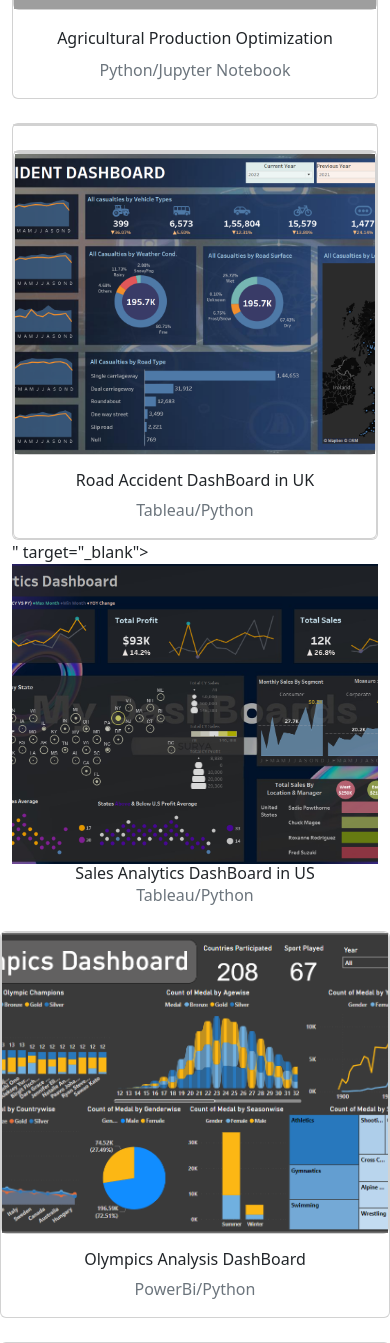
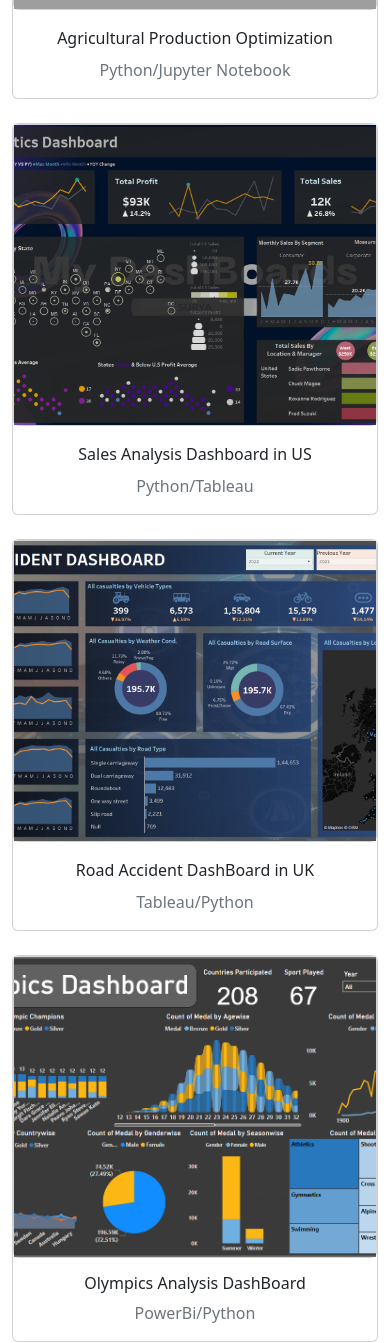
Before and after one commit to SuryaR08/Portfolio-, a website: page index.html in a window 390 px wide. Shown: the part 2940-4283 px from the top of the page. Drawn offline with nearby package versions, Linux system fonts and the light colour scheme; grey boxes are pictures that could not be loaded.

Commit message:
Update index.html

```diff
--- a/index.html
+++ b/index.html
@@ -100,27 +100,35 @@
             </div>
           </div>
 
+
           <div class="col-lg-3 px-md-3 px-0 col-md-4 card-wrapper">
             <div class="card mt-4">
-              <a class="card" href="<div class="col-lg-3 px-md-3 px-0 col-md-4 card-wrapper">
+              <a class="card" href="https://public.tableau.com/views/SalesAnalyticsDashboard_16873521676370/salesdark?:language=en-US&:display_count=n&:origin=viz_share_link" target="_blank">
+              <img src="images/us sales.png" class="img-fluid" alt="portfolio-img"></a>
+              <div class="card-body text-center">Sales Analysis Dashboard in US
+                <h6 class="card-title">
+                </h6>
+                <p class="card-text text-secondary">Python/Tableau</p>
+              </div>
+            </div>
+          </div>
+
+
+
+          <div class="col-lg-3 px-md-3 px-0 col-md-4 card-wrapper">
             <div class="card mt-4">
               <a class="card" href="https://github.com/SuryaR08/Road-Accident-DashBoard-in-UK/tree/main" target="_blank">
               <img src="images/dash1.png" class="img-fluid" alt="portfolio-img"></a>
-              <div class="card-body text-center">
-                <h6 class="card-title">Road Accident DashBoard in UK
-                </h6>
-                <p class="card-text text-secondary">Tableau/Python</p>
-              </div>
-            </div>
-          </div>" target="_blank">
-              <img src="images/us sales.png" class="img-fluid" alt="portfolio-img"></a>
-              <div class="card-body text-center">
-                <h6 class="card-title">Sales Analytics DashBoard in US
+              <div class="card-body text-center">Road Accident DashBoard in UK
+                <h6 class="card-title">
                 </h6>
                 <p class="card-text text-secondary">Tableau/Python</p>
               </div>
             </div>
           </div>
+
+
+
 
           <div class="col-lg-3 px-md-3 px-0 col-md-4 card-wrapper">
             <div class="card mt-4">
@@ -159,6 +167,8 @@
               </div>
             </div>
           </div>
+
+
           <div class="col-lg-3 px-md-3 px-0 col-md-4 card-wrapper">
             <div class="card mt-4">
               <a class="card" href="https://github.com/SuryaR08/EcoVision" target="_blank">
@@ -170,7 +180,7 @@
             </div>
           </div>
 
-          <div class="col-lg-3 px-md-3 px-0 col-md-4 card-wrapper">
+<!--           <div class="col-lg-3 px-md-3 px-0 col-md-4 card-wrapper">
             <div class="card mt-4" >
                 <a class="card" href="https://suryar08.github.io/Calculator/" target="_blank"><img src="images/calculator-app.jpg" class="img-fluid" alt="portfolio-img"></a>
 
@@ -179,7 +189,7 @@
                 <p class="card-text text-secondary">HTML/CSS/JavaScript</p>
               </div>
             </div>
-          </div>
+          </div> -->
         </div>
       </div>
     </section>
```
